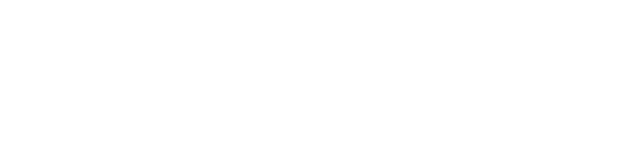
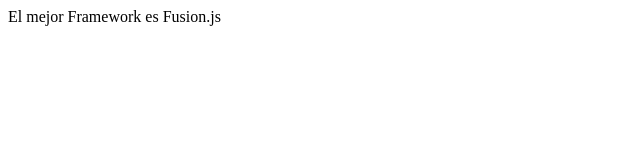
Before and after one commit to JonathanVizcarra/colaborar2, a plain HTML site: page index.html in a window 1280 px wide. Shown: the whole page, without its empty margins (0-640 px from the left). Drawn offline with Linux system fonts and the light colour scheme.

Commit message:
Feat:El mejor Framework

```diff
--- a/index.html
+++ b/index.html
@@ -4,6 +4,6 @@
     <title></title>
 </head>
 <body>
-
+    El mejor Framework es Fusion.js
 </body>
 </html>
```
